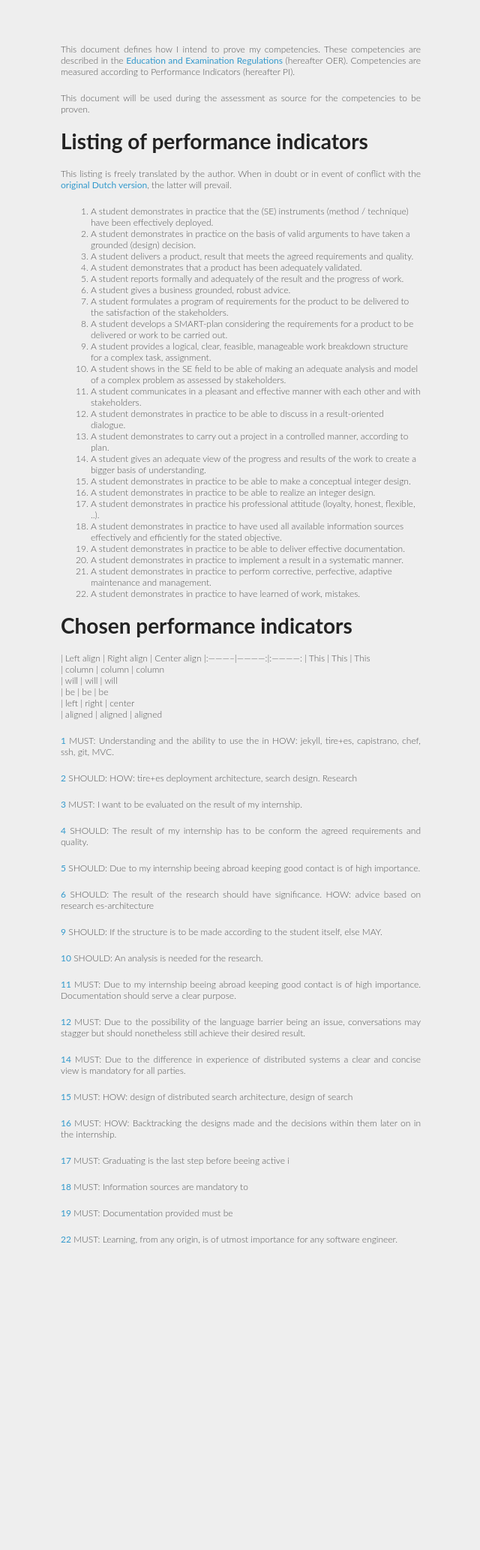
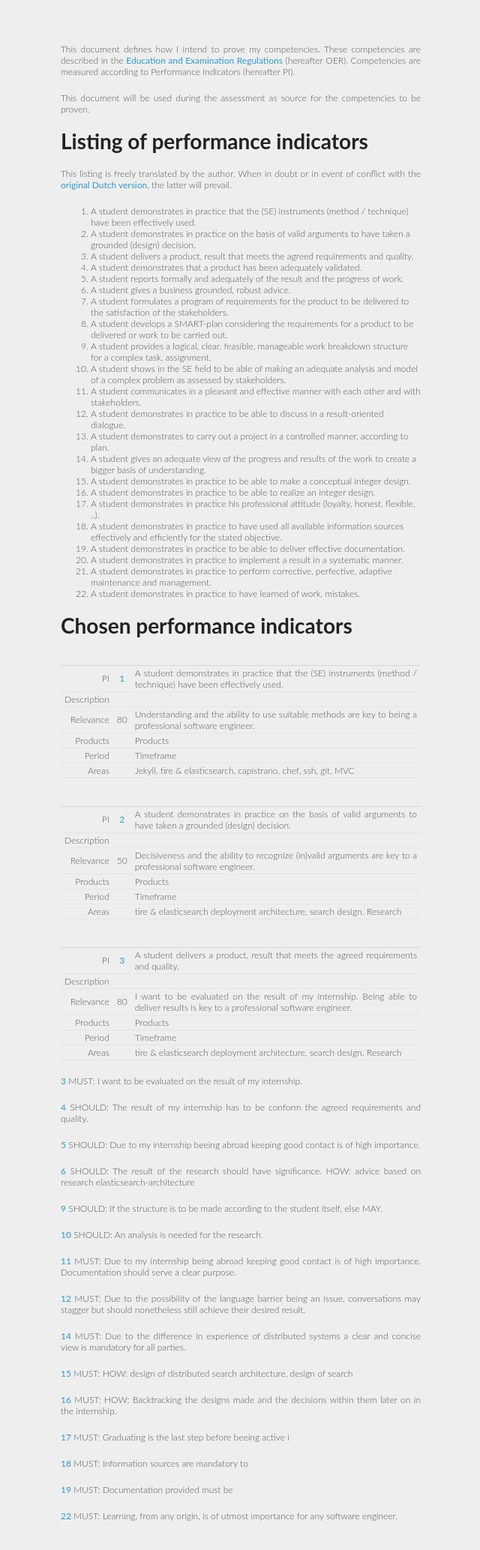
Before and after one commit to xeago/gradblog, a Jekyll site: the page built from graduation/performance-plan.md, in a window 1280 px wide. Shown: the whole page at 75% size, without its empty margins (319-959 px from the left). Built offline with Jekyll 4.4.1, drawn with Linux system fonts in a browser that asks for light colours; Markdown is read by kramdown in place of the engine named in the settings; before the commit the page ends 1698 px from its top, so only the background shows below that.

Commit message:
Commit for rendering of tables for first PI's.

```diff
--- a/graduation/PI/english.txt
+++ b/graduation/PI/english.txt
@@ -1,4 +1,4 @@
-01. A student demonstrates in practice that the (SE) instruments (method / technique) have been effectively deployed.
+01. A student demonstrates in practice that the (SE) instruments (method / technique) have been effectively used.
 02. A student demonstrates in practice on the basis of valid arguments to have taken a grounded (design) decision.
 03. A student delivers a product, result that meets the agreed requirements and quality.
 04. A student demonstrates that a product has been adequately validated.
--- a/graduation/performance-plan.md
+++ b/graduation/performance-plan.md
@@ -10,7 +10,7 @@ This document will be used during the assessment as source for the competencies
 This listing is freely translated by the author. When in doubt or in event of conflict with the [original Dutch version], the latter will prevail.
 
 <ol>
-<li id="PI01" value="1">A student demonstrates in practice that the (SE) instruments (method / technique) have been effectively deployed.</li>
+<li id="PI01" value="1">A student demonstrates in practice that the (SE) instruments (method / technique) have been effectively used.</li>
 <li id="PI02" value="2">A student demonstrates in practice on the basis of valid arguments to have taken a grounded (design) decision.</li>
 <li id="PI03" value="3">A student delivers a product, result that meets the agreed requirements and quality.</li>
 <li id="PI04" value="4">A student demonstrates that a product has been adequately validated.</li>
@@ -35,23 +35,35 @@ This listing is freely translated by the author. When in doubt or in event of co
 </ol>
 
 # Chosen performance indicators
-| Left align | Right align | Center align
-|:-----------|------------:|:------------:
-| This       |        This |     This
-| column     |      column |    column
-| will       |        will |     will
-| be         |          be |      be
-| left       |       right |    center
-| aligned    |     aligned |   aligned
+
+  |         |
+-:|:-------:|-----------|
+PI          | [1][PI01] | A student demonstrates in practice that the (SE) instruments (method / technique) have been effectively used.
+Description |           |
+Relevance   | 80        | Understanding and the ability to use suitable methods are key to being a professional software engineer.
+Products    |           | Products
+Period      |           | Timeframe
+Areas       |           | Jekyll, tire & elasticsearch, capistrano, chef, ssh, git, MVC
 
 
-[1][PI01]
-    MUST:   Understanding and the ability to use the in
-    HOW:    jekyll, tire+es, capistrano, chef, ssh, git, MVC.
 
-[2][PI02]
-    SHOULD:
-    HOW:    tire+es deployment architecture, search design. Research
+  |         |
+-:|:-------:|-----------|
+PI          | [2][PI02] | A student demonstrates in practice on the basis of valid arguments to have taken a grounded (design) decision.
+Description |           |
+Relevance   | 50        | Decisiveness and the ability to recognize (in)valid arguments are key to a professional software engineer.
+Products    |           | Products
+Period      |           | Timeframe
+Areas       |           | tire & elasticsearch deployment architecture, search design. Research
+
+  |         |
+-:|:-------:|-----------|
+PI          | [3][PI03] | A student delivers a product, result that meets the agreed requirements and quality.
+Description |           |
+Relevance   | 80        | I want to be evaluated on the result of my internship. Being able to deliver results is key to a professional software engineer.
+Products    |           | Products
+Period      |           | Timeframe
+Areas       |           | tire & elasticsearch deployment architecture, search design. Research
 
 [3][PI03]
     MUST:   I want to be evaluated on the result of my internship.
@@ -64,7 +76,7 @@ This listing is freely translated by the author. When in doubt or in event of co
 
 [6][PI06]
     SHOULD: The result of the research should have significance.
-    HOW:    advice based on research es-architecture
+    HOW:    advice based on research elasticsearch-architecture
 
 [9][PI09]
     SHOULD: If the structure is to be made according to the student itself, else MAY.
@@ -73,7 +85,7 @@ This listing is freely translated by the author. When in doubt or in event of co
     SHOULD: An analysis is needed for the research.
 
 [11][PI11]
-    MUST:   Due to my internship beeing abroad keeping good contact is of high importance. Documentation should serve a clear purpose.
+    MUST:   Due to my internship being abroad keeping good contact is of high importance. Documentation should serve a clear purpose.
 
 [12][PI12]
     MUST:   Due to the possibility of the language barrier being an issue, conversations may stagger but should nonetheless still achieve their desired result.
--- a/stylesheets/simple.css
+++ b/stylesheets/simple.css
@@ -6,7 +6,7 @@ body {
   color:#555;
   font-weight:300;
   background:#eee;
-  text-align: center;
+  text-align: justify;
 }
 
 h1, h2, h3, h4, h5, h6 {
@@ -81,10 +81,14 @@ table {
   border-collapse:collapse;
 }
 
-th, td {
-  text-align:left;
-  padding:5px 10px;
+
+td {
+  padding:2px 5px;
   border-bottom:1px solid #e5e5e5;
+}
+
+td:last-child {
+  text-align:justify;
 }
 
 dt {
@@ -94,6 +98,7 @@ dt {
 
 th {
   color:#444;
+  border-bottom:1px solid #d5d5d5;
 }
 
 img {
```
Also changed, not shown: graduation/PI/dutch.txt (added, +22 -0 lines).
